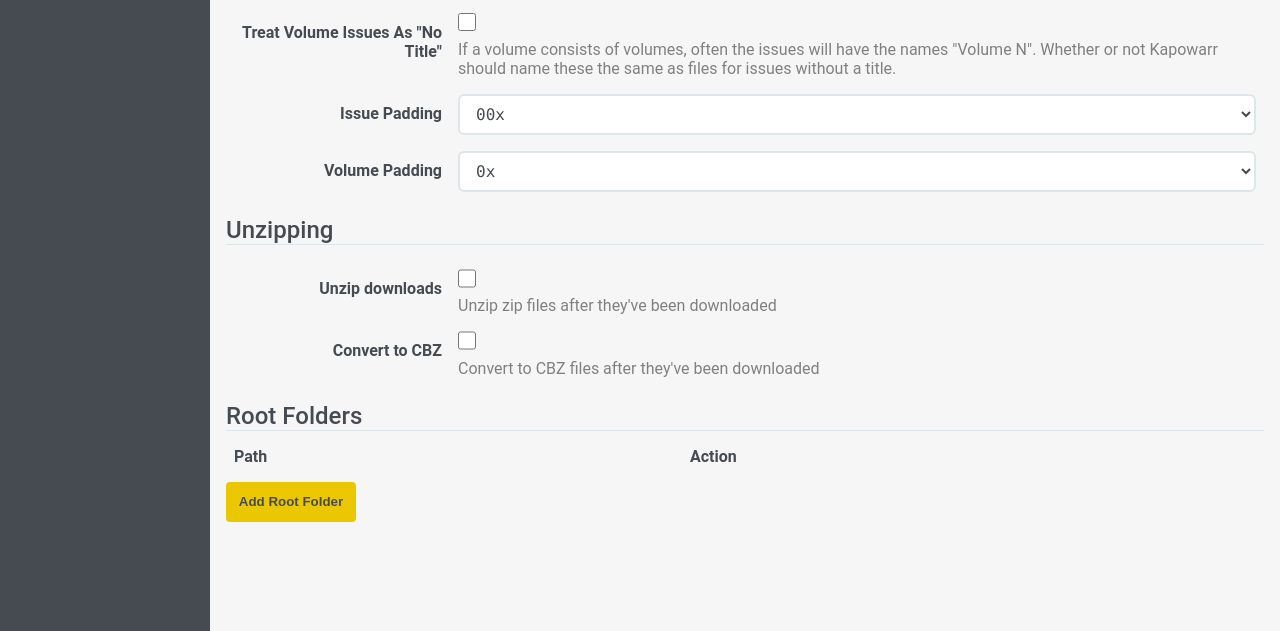
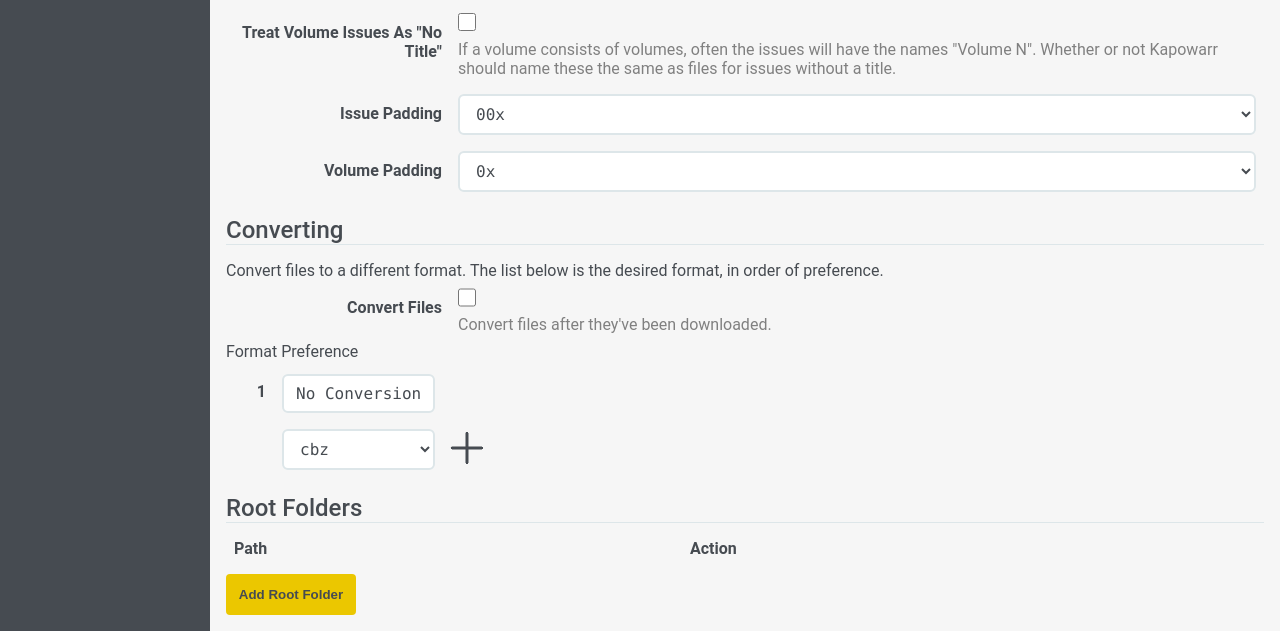
Before and after one commit to Casvt/Kapowarr, a Flask app: page /settings/mediamanagement in a window 1280 px wide. Shown: the part 708-1339 px from the top of the page. Run offline with Flask 2, Linux system fonts and the light colour scheme; data that the repository does not hold is empty.

Commit message:
Added conversion settings in UI

```diff
--- a/backend/conversion.py
+++ b/backend/conversion.py
@@ -1,7 +1,8 @@
 #-*- coding: utf-8 -*-
 
+from itertools import chain
 from os.path import splitext
-from typing import Dict, List, Union
+from typing import Dict, List, Set, Union
 
 from backend.converters import FileConverter
 from backend.db import get_db
@@ -13,13 +14,13 @@ conversion_methods: Dict[str, Dict[str, FileConverter]] = {}
 for fc in FileConverter.__subclasses__():
 	conversion_methods.setdefault(fc.source_format, {})[fc.target_format] = fc
 
-def get_available_formats() -> List[str]:
+def get_available_formats() -> Set[str]:
 	"""Get all available formats that can be converted to.
 
 	Returns:
-		List[str]: The list with all formats
+		Set[str]: The list with all formats
 	"""
-	return list({list(v.keys()) for v in conversion_methods.values()})
+	return set(chain.from_iterable(conversion_methods.values()))
 
 def find_target_format_file(
 	file: str,
--- a/backend/settings.py
+++ b/backend/settings.py
@@ -161,7 +161,8 @@ class Settings:
 			elif key == 'download_folder' and not isdir(value):
 				raise FolderNotFound
 
-			elif key in ('rename_downloaded_files', 'volumes_as_empty'):
+			elif key in ('rename_downloaded_files', 'volumes_as_empty',
+						'convert'):
 				if not isinstance(value, bool):
 					raise InvalidSettingValue(key, value)
 				value = int(value)
--- a/frontend/api.py
+++ b/frontend/api.py
@@ -339,7 +339,7 @@ def api_settings_service_preference():
 @error_handler
 @auth
 def api_settings_available_formats():
-	result = get_available_formats()
+	result = list(get_available_formats())
 	return return_api(result)
 
 @api.route('/rootfolder', methods=['GET','POST'])
--- a/frontend/static/css/settings.css
+++ b/frontend/static/css/settings.css
@@ -68,6 +68,47 @@
 }
 
 /*  */
+/* Short table (preference lists) */
+/*  */
+.settings-container .short-table {
+	width: unset;
+}
+
+.settings-container .short-table tr > th {
+	width: 3rem;
+	vertical-align: middle;
+	padding-top: .5rem;
+}
+
+/*  */
+/* Converting list */
+/*  */
+#convert-table button {
+	width: 2rem;
+	padding: 0;
+	background-color: transparent;
+}
+
+#convert-table button img {
+	width: 2rem;
+}
+
+#convert-table tr:nth-last-child(2) td p {
+	padding: .5rem .75rem;
+	border-radius: 6px;
+	border: 2px solid var(--border-color);
+	background-color: var(--inverted-text-color);
+	color: var(--text-color);
+	font-size: 1rem;
+	font-family: "Ubuntu Mono", Menlo, Monaco, Consolas, "Courier New", monospace;
+}
+
+#convert-table #add-convert-button img {
+	width: 1.5rem;
+	transform: rotate(45deg);
+}
+
+/*  */
 /* Root folder list */
 /*  */
 #root-folder-container {
@@ -131,17 +172,6 @@
 	border-radius: 4px;
 	color: var(--dark-color);
 	background-color: var(--accent-color);
-}
-
-/*  */
-/* Service preference */
-/*  */
-#pref-table th {
-	width: 2rem;
-}
-
-#pref-table select {
-	width: min(20rem, 100%);
 }
 
 /*  */
--- a/frontend/static/js/settings_mediamanagement.js
+++ b/frontend/static/js/settings_mediamanagement.js
@@ -5,8 +5,7 @@ const inputs = {
 	'file_naming_tpb_input': document.querySelector('#file-naming-tpb-input'),
 	'file_naming_empty_input': document.querySelector('#file-naming-empty-input'),
 	'volume_as_empty_input': document.querySelector('#volume-as-empty-input'),
-	'unzip_input': document.querySelector('#unzip-input'),
-	'cbz_convert_input': document.querySelector('#cbz-convert-input'),
+	'convert_input': document.querySelector('#convert-input'),
 	'issue_padding_input': document.querySelector('#issue-padding-input'),
 	'volume_padding_input': document.querySelector('#volume-padding-input')
 };
@@ -24,10 +23,11 @@ function fillSettings(api_key) {
 		inputs.file_naming_tpb_input.value = json.result.file_naming_tpb;
 		inputs.file_naming_empty_input.value = json.result.file_naming_empty;
 		inputs.volume_as_empty_input.checked = json.result.volume_as_empty;
-		inputs.unzip_input.checked = json.result.unzip;
-		inputs.cbz_convert_input.checked = json.result.cbz_convert;
+		inputs.convert_input.checked = json.result.convert;
 		inputs.issue_padding_input.value = json.result.issue_padding;
 		inputs.volume_padding_input.value = json.result.volume_padding;
+
+		fillConvert(api_key, json.result.format_preference);
 	});
 };
 
@@ -42,8 +42,8 @@ function saveSettings(api_key) {
 		'file_naming_tpb': inputs.file_naming_tpb_input.value,
 		'file_naming_empty': inputs.file_naming_empty_input.value,
 		'volume_as_empty': inputs.volume_as_empty_input.checked,
-		'unzip': inputs.unzip_input.checked,
-		'cbz_convert': inputs.cbz_convert_input.checked,
+		'convert': inputs.convert_input.checked,
+		'format_preference': convert_preference,
 		'issue_padding': parseInt(inputs.issue_padding_input.value),
 		'volume_padding': parseInt(inputs.volume_padding_input.value)
 	};
@@ -67,6 +67,113 @@ function saveSettings(api_key) {
 		} else
 			console.log(e.error);
 	});
+};
+
+//
+// Convert
+//
+let convert_options = [];
+let convert_preference = [];
+function fillConvert(api_key, convert_pref) {
+	fetch(`${url_base}/api/settings/availableformats?api_key=${api_key}`)
+	.then(response => response.json())
+	.then(json => {
+		convert_options = json.result;
+
+		convert_preference = convert_pref;
+		updateConvertList();
+	});
+};
+
+function getConvertList() {
+	return [
+		...document.querySelectorAll(
+			'#convert-table tr[data-place] select'
+		)
+	].map(el => el.value);
+};
+
+function updateConvertList() {
+	const table = document.querySelector('#convert-table tbody');
+	table.querySelectorAll('tr:not(:nth-last-child(-n+2))').forEach(
+		e => e.remove()
+		);
+	const no_conversion = table.querySelector('tr:nth-last-child(2)');
+
+	let last_index = -1
+	convert_preference.forEach((format, index) => {
+		last_index = index;
+		const entry = document.createElement('tr');
+		entry.dataset.place = index + 1;
+
+		const place = document.createElement('th');
+		place.innerText = index + 1;
+		entry.appendChild(place);
+
+		const select_container = document.createElement('td');
+		const select = document.createElement('select');
+		convert_preference.forEach(o => {
+			const option = document.createElement('option');
+			option.value = option.innerText = o;
+			option.selected = format === o;
+			select.appendChild(option);
+		});
+		select.onchange = (e) => {
+			const other_el = [
+				...table.querySelectorAll(
+					`tr:not([data-place="${index + 1}"]) select`
+				)
+			].filter(
+				el => el.value === select.value
+			)[0];
+			const used_values = new Set([
+				...table.querySelectorAll('select')
+			].map(el => el.value));
+			const missing_value = convert_preference
+				.filter(f => !used_values.has(f))[0];
+			other_el.value = missing_value;
+
+			convert_preference = getConvertList();
+		};
+		select_container.appendChild(select);
+		entry.appendChild(select_container);
+
+		const delete_container = document.createElement('td');
+		const delete_button = document.createElement('button');
+		delete_button.title = 'Delete format from list';
+		delete_button.type = 'button';
+		delete_button.onclick = (e) => {
+			entry.remove();
+			convert_preference = getConvertList();
+			updateConvertList();
+		};
+		const delete_button_icon = document.createElement('img');
+		delete_button_icon.src = `${url_base}/static/img/delete.svg`;
+		delete_button_icon.alt = '';
+
+		delete_button.appendChild(delete_button_icon);
+		delete_container.appendChild(delete_button);
+		entry.appendChild(delete_container);
+
+		no_conversion.insertAdjacentElement("beforebegin", entry);
+	});
+
+	no_conversion.querySelector('th').innerText = last_index + 2;
+
+	const add_select = table.querySelector('#add-convert-input');
+	add_select.innerHTML = '';
+	const not_added_formats = convert_options
+		.filter(el => !convert_preference.includes(el));
+	if (not_added_formats.length > 0) {
+		not_added_formats.forEach(format => {
+			const option = document.createElement('option');
+			option.value = option.innerText = format;
+			add_select.appendChild(option);
+		});
+		table.querySelector('tr:last-child').classList.remove('hidden');
+	} else {
+		table.querySelector('tr:last-child').classList.add('hidden');
+	};
 };
 
 //
@@ -160,3 +267,9 @@ usingApiKey()
 });
 
 addEventListener('#toggle-root-folder', 'click', toggleAddRootFolder);
+addEventListener('#add-convert-button', 'click', e => {
+	convert_preference.push(
+		document.querySelector('#add-convert-input').value
+	);
+	updateConvertList();
+});
--- a/frontend/templates/settings_download.html
+++ b/frontend/templates/settings_download.html
@@ -73,7 +73,7 @@
 					</table>
 					<h2>Service preference</h2>
 					<p>The preference for service to download from when using GetComics as the source.</p>
-					<table id="pref-table">
+					<table id="pref-table" class="short-table">
 						<tbody>
 							<tr>
 								<th>1</th>
--- a/frontend/templates/settings_mediamanagement.html
+++ b/frontend/templates/settings_mediamanagement.html
@@ -120,21 +120,35 @@
                             </tr>
 						</tbody>
 					</table>
-					<h2>Unzipping</h2>
+					<h2>Converting</h2>
+					<p>Convert files to a different format. The list below is the desired format, in order of preference.</p>
 					<table class="fold">
 						<tbody>
 							<tr>
-								<th><label for="unzip-input">Unzip downloads</label></th>
+								<th><label for="convert-input">Convert Files</label></th>
 								<td>
-									<input type="checkbox" id="unzip-input">
-									<p>Unzip zip files after they've been downloaded</p>
+									<input type="checkbox" id="convert-input">
+									<p>Convert files after they've been downloaded.</p>
 								</td>
 							</tr>
+						</tbody>
+					</table>
+					<p>Format Preference</p>
+					<table id="convert-table" class="short-table">
+						<tbody>
 							<tr>
-								<th><label for="cbz-convert-input">Convert to CBZ</label></th>
+								<th></th>
+								<td><p>No Conversion</p></td>
+							</tr>
+							<tr>
+								<th></th>
 								<td>
-									<input type="checkbox" id="cbz-convert-input">
-									<p>Convert to CBZ files after they've been downloaded</p>
+									<select id="add-convert-input"></select>
+								</td>
+								<td>
+									<button id="add-convert-button" title="Add format to list" type="button">
+										<img src="/static/img/cancel_search.svg" alt="">
+									</button>
 								</td>
 							</tr>
 						</tbody>
```
